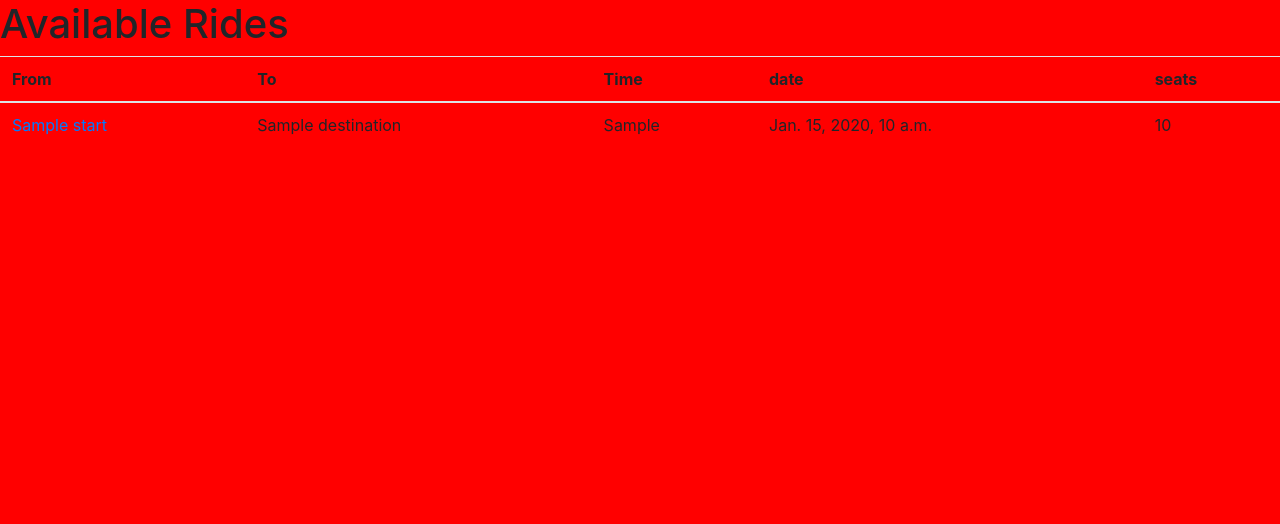
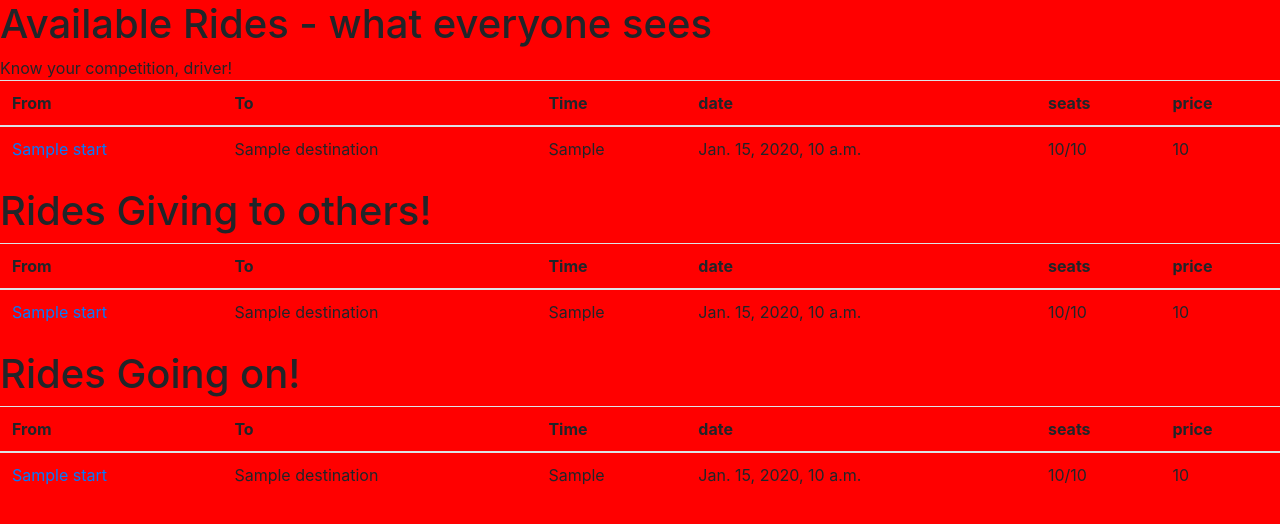
Before and after one commit to redhd0410/Django_Hoos_Riding, a Django app: template web/templates/homepage.html in a window 1280 px wide. Shown: the top 524 px of the page. Run offline with Django 3.2, Linux system fonts and the light colour scheme; the template is opened without the code that fills it: most values are stand-ins (such as "Sample title", 1, 10 or a date in 2020); some libraries are stand-ins or nearby versions.

Commit message:
added more aspects

```diff
--- a/web/templates/homepage.html
+++ b/web/templates/homepage.html
@@ -8,8 +8,9 @@
         <link rel="stylesheet" type="text/css" href="{% static 'web/style.css' %}">
     </head>
     <body>
-        <h1>Available Rides
-        </h1>
+        <h1>Available Rides - what everyone sees</h1>
+        <h2></h2>
+        <h7>Know your competition, driver!</h4>
         <table class="table">
                 <thead>
                   <tr>
@@ -18,20 +19,78 @@
                     <th scope="col">Time</th>
                     <th scope="col">date</th>
                     <th scope="col">seats</th>
+                    <th scope="col">price</th>
                   </tr>
                 </thead>
                 <tbody>
-                    {% for key, values in most_recent_rides_available.items %}
+                    {% for values in most_recent_rides_available.rides %}
                   <tr>
-                    <td><a href='/ridedetails/{{ key }}'> {{ values.start }}</a></td>
+
+                    <td><a href='/ridedetails/{{values.ride_id}}'> {{ values.start }}</a></td>
                     <td>{{ values.destination }}</td>
                     <td>{{ values.hr }}</td>
                     <td>{{ values.date }}</td>
-                    <td>{{ values.seats_offered }}</td>
+                    <td>{{values.seats_filled}}/{{ values.seats_offered }}</td>
+                    <td>{{ values.price }}</td>
                   </tr>
                   {% endfor %}
 
                 </tbody>
               </table>
+
+              <h1>Rides Giving to others!</h1>
+              <table class="table">
+                      <thead>
+                        <tr>
+                          <th scope="col">From</th>
+                          <th scope="col">To</th>
+                          <th scope="col">Time</th>
+                          <th scope="col">date</th>
+                          <th scope="col">seats</th>
+                          <th scope="col">price</th>
+                        </tr>
+                      </thead>
+                      <tbody>
+                          {% for values in driver_current_rides.rides %}
+                        <tr>
+
+                          <td><a href='/ridedetails/{{values.ride_id}}'> {{ values.start }}</a></td>
+                          <td>{{ values.destination }}</td>
+                          <td>{{ values.hr }}</td>
+                          <td>{{ values.date }}</td>
+                          <td>{{values.seats_filled}}/{{ values.seats_offered }}</td>
+                          <td>{{ values.price }}</td>
+                        </tr>
+                        {% endfor %}
+                      </tbody>
+
+
+                    </table>
+                    <h1>Rides Going on!</h1>
+                    <table class="table">
+                            <thead>
+                              <tr>
+                                <th scope="col">From</th>
+                                <th scope="col">To</th>
+                                <th scope="col">Time</th>
+                                <th scope="col">date</th>
+                                <th scope="col">seats</th>
+                                <th scope="col">price</th>
+                              </tr>
+                            </thead>
+                            <tbody>
+                                {% for values in rides_getting_current_rides.rides %}
+                              <tr>
+
+                                <td><a href='/ridedetails/{{values.ride_id}}'> {{ values.start }}</a></td>
+                                <td>{{ values.destination }}</td>
+                                <td>{{ values.hr }}</td>
+                                <td>{{ values.date }}</td>
+                                <td>{{values.seats_filled}}/{{ values.seats_offered }}</td>
+                                <td>{{ values.price }}</td>
+                              </tr>
+                              {% endfor %}
+                            </tbody>
+                          </table>
     </body>
 </html>
```
Also changed, not shown: experience/experience/views.py (+9 -8 lines), models/models/views.py (+30 -12 lines), web/templates/ridedetails.html (+8 -1 lines).
